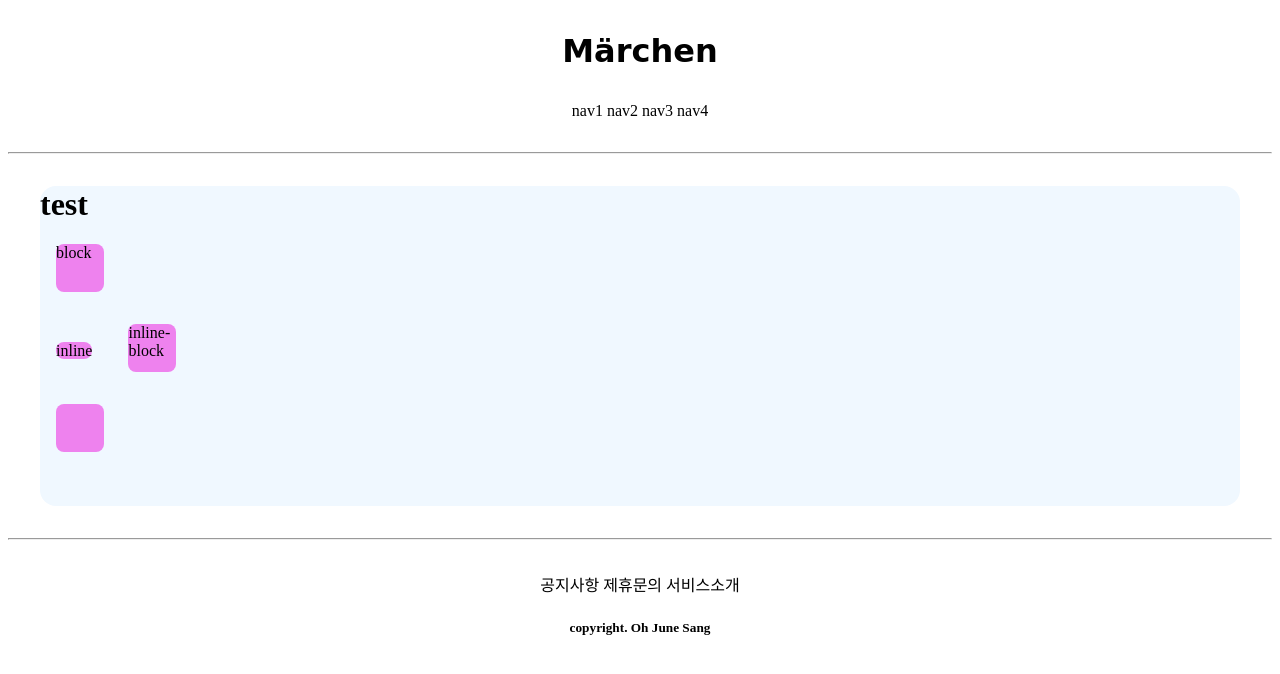
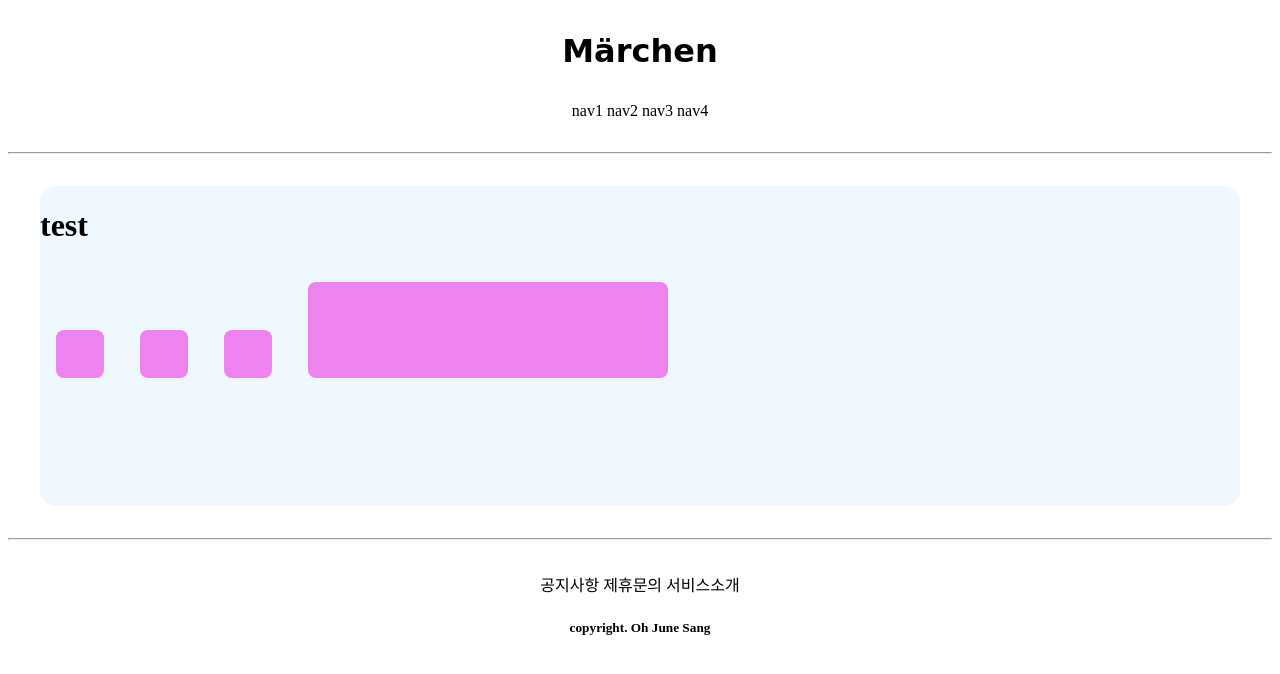
Before and after one commit to Oh-June-Sang/GIS_2ban_1, a Django app: page /accounts/hello_world/ in a window 1280 px wide. Shown: the top 674 px of the page. Run offline with Django 3.2, Linux system fonts and the light colour scheme; parts of the project's set-up code (start-up, migrations or seed data) failed here and were passed over; some web fonts are replaced.

Commit message:
7/7 2ban class commit 3

```diff
--- a/accountapp/templates/accountapp/Hello_world.html
+++ b/accountapp/templates/accountapp/Hello_world.html
@@ -8,15 +8,17 @@
             width : 48px;
             margin : 1rem;
             border-radius : .5rem;
+            display:inline-block;
         }
     </style>
-    <div style="height: 20rem; background-color: #F0F8FF; margin: 2rem; border-radius: 1rem;">
+    <div style="height: 20rem; background-color: #F0F8FF; margin: 2rem; border-radius: 1rem; overflow :scroll">
         <h1>test</h1>
 
-    <div class="testing" style="display:block">block</div>
-    <div class="testing" style="display:inline">inline</div>
-    <div class="testing" style="display:inline-block">inline-block</div>
-    <div class="testing" style="display: none">none</div>
-    <div class="testing"></div>
+
+    <div class="testing" style="height: 48px; width : 48px"></div>
+    <div class="testing" style="height: 3rem; width : 3rem"></div>
+    <div class="testing" style="height: 3em; width : 3em"></div>
+    <div class="testing" style="height: 30%;  width : 30%"></div>
+
     </div>
 {%  endblock content %}
```
